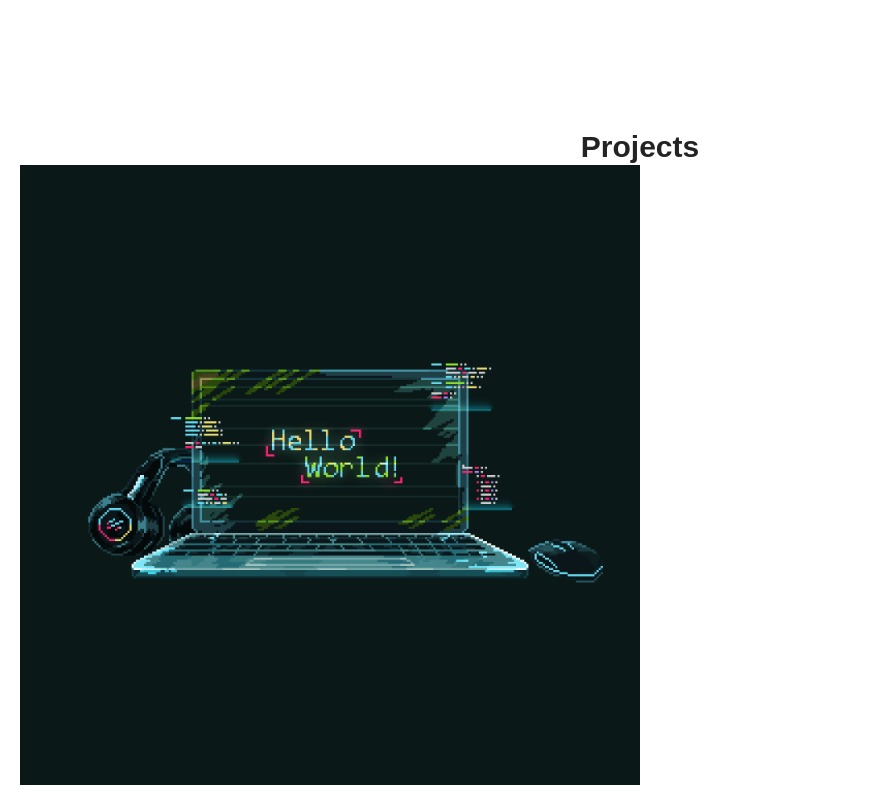
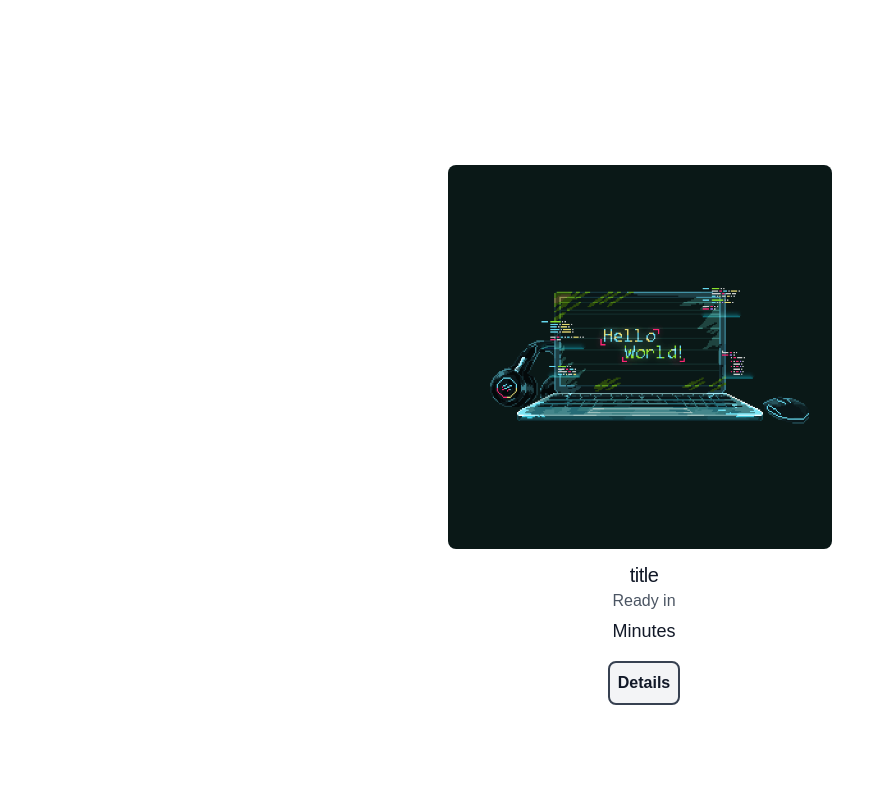
Before and after one commit to FacundoMaciel/newPortfolio, a React (Vite) app: page / in a window 1280 px wide. Shown: the part 1460-2265 px from the top of the page, without its empty margins (0-875 px from the left). Built offline with nearby package versions, Linux system fonts and the light colour scheme; a web font is replaced by a local one; what tailwindcss-animated would draw is missing.

Commit message:
Try a carousel

```diff
--- a/package.json
+++ b/package.json
@@ -16,11 +16,13 @@
     "react-dom": "^18.2.0",
     "react-icons": "^4.11.0",
     "react-scroll": "^1.9.0",
+    "react-slick": "^0.29.0",
     "tailwindcss-animated": "^1.0.1"
   },
   "devDependencies": {
     "@types/react": "^18.2.15",
     "@types/react-dom": "^18.2.7",
+    "@types/react-slick": "^0.23.12",
     "@typescript-eslint/eslint-plugin": "^6.0.0",
     "@typescript-eslint/parser": "^6.0.0",
     "@vitejs/plugin-react": "^4.0.3",
--- a/src/components/projects/Projects.tsx
+++ b/src/components/projects/Projects.tsx
@@ -3,13 +3,31 @@ import helloWorld from "../../assets/images/helloWorld.gif"
 const Projects = () => {
   return (
     <section id="Projects" className="w-[100%] flex flex-col p-5 mt-20 text-center justify-center">
-        <h1 className="text-3xl text-center font-bold">
-            Projects
-        </h1>
-        <figure className="w-[50%]">
-          <img src={helloWorld} alt="" />
-        </figure>
-
+        <div className="flex justify-center p-4 mb-5 m-5">
+      <div className="w-96">
+        <img
+          className="w-full rounded-lg"
+          src={helloWorld}
+          alt="NotFOund"
+        />
+        <div className="place-content-center text-center ml-2 px-5 pb-5">
+          <h3 className="text-gray-900 text-xl tracking-tight mt-3 flex flex-row justify-around">
+            title
+          </h3>
+          <p className="text-center text-gray-600"> Ready in </p>
+          <div className="flex items-center justify-center">
+            <span className="text-gray-900 text-lg w-[30%] rounded-lg px-1 py-1 text-center">
+              Minutes
+            </span>{" "}
+          </div>
+            <div className="flex items-center justify-center mt-3 mb-5">
+              <button className="bg-gray-100 p-2 border-gray-700 rounded-lg text-gray-900 hover:bg-gray-300 border-2 hover:text-gray-900 font-bold duration-300">
+                Details
+              </button>
+            </div>
+        </div>
+      </div>
+    </div>
     </section>
   )
 }
--- /dev/null
+++ b/src/components/projects/ProjectsCarousel.tsx
@@ -0,0 +1,83 @@
+import Slider from "react-slick";
+import "slick-carousel/slick/slick.css";
+import "slick-carousel/slick/slick-theme.css";
+import Projects from "./Projects";
+
+
+function NextArrow(props:any) {
+    const { className, style, onClick } = props;
+    return (
+      <div
+        className={className}
+        style={{ ...style, background: "rgb(17 24 39)", borderRadius:"55px"}}
+        onClick={onClick}
+      />
+    );
+  }
+
+  function PrevArrow(props:any) {
+    const { className, style, onClick } = props;
+    return (
+      <div
+        className={className}
+        style={{ ...style, background: "rgb(17 24 39)", borderRadius:"55px"}}
+        onClick={onClick}
+      />
+    );
+  }
+
+  const ProjectsCarousel = (): JSX.Element => {
+    const settings = {
+      dots: true,
+      nextArrow: <NextArrow />,
+      prevArrow: <PrevArrow />,
+      infinite: true,
+      speed: 500,
+      slidesToShow: 2,
+      slidesToScroll: 1,
+      centerMode: true,
+      centerPadding: "0px",
+      autoplay: true,
+      initialSlide: 2,
+      autoplaySpeed: 3000,
+      responsive: [
+          {
+            breakpoint: 350,
+            settings: {
+              slidesToShow: 1,
+              slidesToScroll: 1
+            }
+          },
+          {
+            breakpoint: 600,
+            settings: {
+              slidesToShow: 1,
+              slidesToScroll: 1
+            }
+          },
+          {
+            breakpoint: 1024,
+            settings: {
+              slidesToShow: 2,
+              slidesToScroll: 1
+            }
+          }
+        ]
+    }
+
+    return (
+        <section>
+            <div>
+      <div className="flex items-center justify-center md:flex sm:flex lg:flex">
+        <div className="w-full">
+          <Slider {...settings}>
+            <Projects />
+          </Slider>
+        </div>
+      </div>
+    </div>
+        </section>
+    )
+  };
+
+  export default ProjectsCarousel;
```
Also changed, not shown: 1 other file (tests, documents, lock files or other folders).
